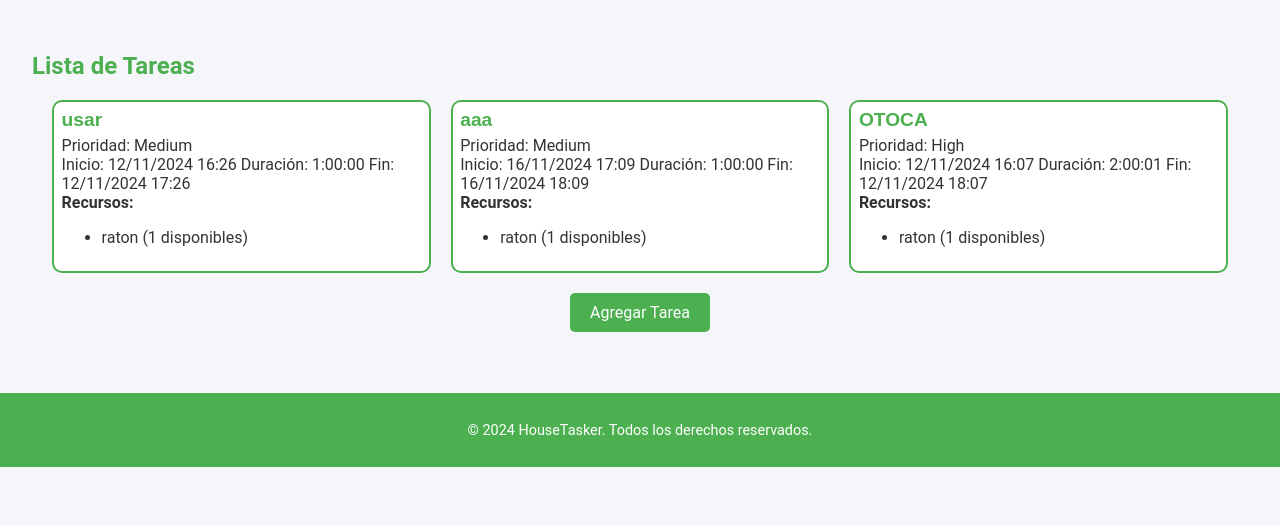
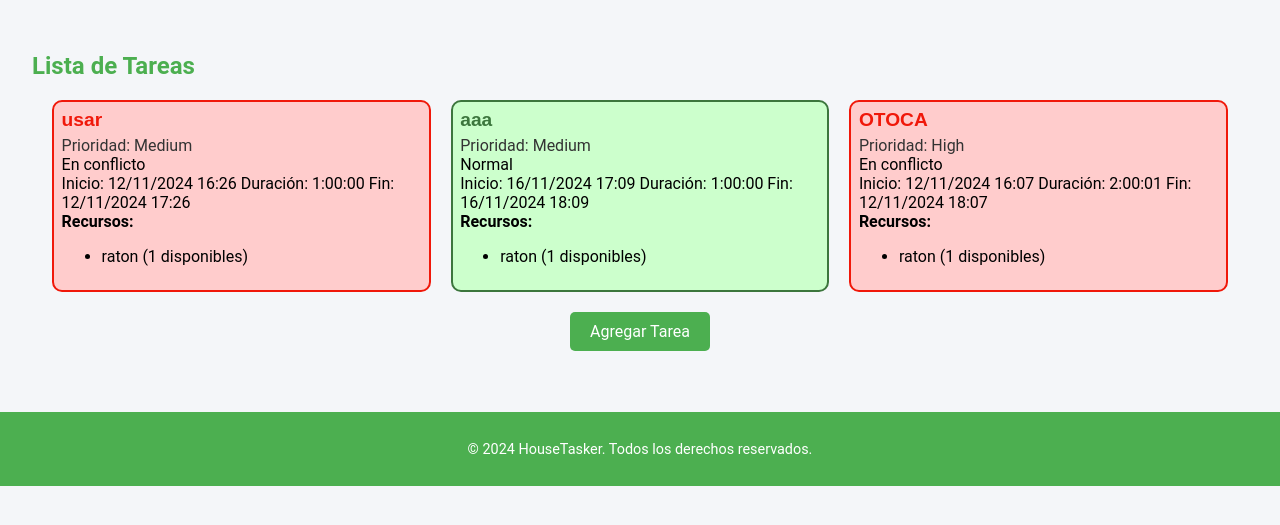
Before and after one commit to julenpe12/house-tasker, a Django app: page /tasks/ in a window 1280 px wide. Shown: the part 137-662 px from the top of the page. Run offline with Django 4.2, Linux system fonts and the light colour scheme; a user stored in the database is signed in; data comes from the database, SQL or seed files in the repository; both versions use the stored data as it was after the commit.

Commit message:
Edit task and resources

```diff
--- a/houseTasker-win/appHouseTasker/models.py
+++ b/houseTasker-win/appHouseTasker/models.py
@@ -46,6 +46,7 @@
     completed = models.BooleanField(default=False)
     resources = models.ManyToManyField('Resource', related_name="tasks", blank=True)
     created_by = models.ForeignKey(CustomUser, on_delete=models.CASCADE)
+    is_overlapping = models.BooleanField(default=False)
 
     def end_date(self):
         return self.start_date + self.duration
--- a/houseTasker-win/appHouseTasker/static/css/task_list.css
+++ b/houseTasker-win/appHouseTasker/static/css/task_list.css
@@ -62,6 +62,26 @@
     background-color: #45a049; /* Color al pasar el cursor */
 }
 
+.task-overlapping {
+    background-color: #ffcccc; /* Fondo rojo claro */
+    color: #000000;
+    border-color: #f0180a;
+}
+
+.task-overlapping a {
+    color: #f0180a; /* Texto del título rojo */
+}
+
+.task-ok {
+    background-color: #ccffcc; /* Fondo verde claro */
+    color: #000000;
+    border-color: #3c763d; /* Borde verde */
+}
+
+.task-ok a {
+    color: #3c763d; /* Texto del título verde */
+}
+
 /* Estilos responsivos */
 @media only screen and (max-width: 400px) {
     .task-item a {
--- a/houseTasker-win/appHouseTasker/templates/task_list.html
+++ b/houseTasker-win/appHouseTasker/templates/task_list.html
@@ -11,9 +11,14 @@
 
 <div class="task-container">
   {% for task in tasks %}
-    <div class="task-item">
+    <div class="task-item {% if task.is_overlapping %}task-overlapping{% else %}task-ok{% endif %}">
       <a href="{% url 'task_detail' task.id %}">{{ task.title }}</a>
       <span class="priority">Prioridad: {{ task.get_priority_display }}</span>
+      {% if task.is_overlapping %}
+        <span class="status">En conflicto</span>
+      {% else %}
+        <span class="status">Normal</span>
+      {% endif %}
       <div class="task-dates">
         <span class="start-date">Inicio: {{ task.start_date|date:"d/m/Y H:i" }}</span>
         <span class="duration">Duración: {{ task.duration }}</span>
@@ -36,6 +41,7 @@
     <p>No se encontraron tareas.</p>
   {% endfor %}
 </div>
+</div>
 <div class="add-task-button-container">
   <a href="{% url 'task_create' %}" class="add-task-button">Agregar Tarea</a>
 </div>
--- a/houseTasker-win/appHouseTasker/views.py
+++ b/houseTasker-win/appHouseTasker/views.py
@@ -19,6 +19,23 @@
 @login_required
 def task_list(request):
     tasks = Task.objects.all()
+
+    for task in tasks:
+        overlapping = False
+        task_end_date = task.start_date + task.duration
+
+        for resource in task.resources.all():
+            overlapping_count = sum(
+                1 for t in resource.tasks.exclude(id=task.id)
+                if not (t.start_date >= task_end_date or t.start_date + t.duration <= task.start_date)
+            )
+            if overlapping_count >= resource.quantity:
+                overlapping = True
+                break
+
+        task.is_overlapping = overlapping
+        task.save()
+
     return render(request, 'task_list.html', {'tasks': tasks})
 
 @login_required
@@ -73,40 +90,33 @@
 
 @login_required
 def task_edit(request, task_id):
-    # Obtener la tarea o mostrar 404 si no existe
     task = get_object_or_404(Task, id=task_id)
 
-    # Si se envía el formulario con datos, se procesa el formulario
     if request.method == 'POST':
         form = TaskForm(request.POST, instance=task)
         if form.is_valid():
-            # Extraer los datos de la tarea y recursos
             start_date = form.cleaned_data['start_date']
             duration = form.cleaned_data['duration']
             end_date = start_date + duration
             resources = form.cleaned_data['resources']
 
-            # Validación para evitar solapamientos de recursos
             for resource in resources:
-                overlapping_tasks = 0  # Contador para verificar solapamientos
-                for resource_task in resource.tasks.exclude(id=task.id):  # Excluye la tarea actual
-                    # Comprobamos solapamientos de fecha entre la tarea editada y otras tareas asignadas al recurso
+                overlapping_tasks = 0
+                for resource_task in resource.tasks.exclude(id=task.id):
                     if not (resource_task.start_date >= end_date or resource_task.start_date + resource_task.duration <= start_date):
                         overlapping_tasks += 1
 
-                # Verificar si el recurso está disponible en el horario solicitado
                 if overlapping_tasks >= resource.quantity:
                     messages.error(request, f"El recurso '{resource.name}' no está disponible en el horario especificado.")
                     return render(request, 'task_edit.html', {'form': form, 'task': task})
 
-            # Si no hay solapamientos, guarda la tarea actualizada
             task = form.save(commit=False)
             task.save()
-            form.save_m2m()  # Guarda la relación ManyToMany
+            form.save_m2m()
             messages.success(request, "La tarea ha sido actualizada exitosamente.")
-            return redirect('task_list')  # Redirigir a la lista de tareas después de editar
+            return redirect('task_list')
     else:
-        form = TaskForm(instance=task)  # Formulario con los datos de la tarea actual
+        form = TaskForm(instance=task)
 
     return render(request, 'task_edit.html', {'form': form, 'task': task})
 
@@ -145,9 +155,30 @@
     resource = get_object_or_404(Resource, id=resource_id)
 
     if request.method == 'POST':
+        resource = get_object_or_404(Resource, id=resource_id)
+
+    if request.method == 'POST':
         form = ResourceForm(request.POST, instance=resource)
         if form.is_valid():
-            form.save()
+            new_quantity = form.cleaned_data['quantity']
+            resource = form.save()
+
+            overlapping_tasks = []
+            for task in resource.tasks.all():
+                task_end_date = task.start_date + task.duration
+
+                overlapping_count = sum(
+                    1 for t in resource.tasks.all()
+                    if not (t.start_date >= task_end_date or (t.start_date + t.duration) <= task.start_date)
+                )
+
+                if overlapping_count > new_quantity:
+                    task.is_overlapping = True
+                else:
+                    task.is_overlapping = False
+                task.save()
+            print(f"Fecha de inicio: {task.is_overlapping}")
+            messages.success(request, f"Recurso '{resource.name}' actualizado exitosamente.")
             return redirect('resource_list')
     else:
         form = ResourceForm(instance=resource)
```
Also changed, not shown: houseTasker-win/appHouseTasker/migrations/0002_task_is_overlapping_alter_task_duration_and_more.py (added), houseTasker-win/db.sqlite3.
